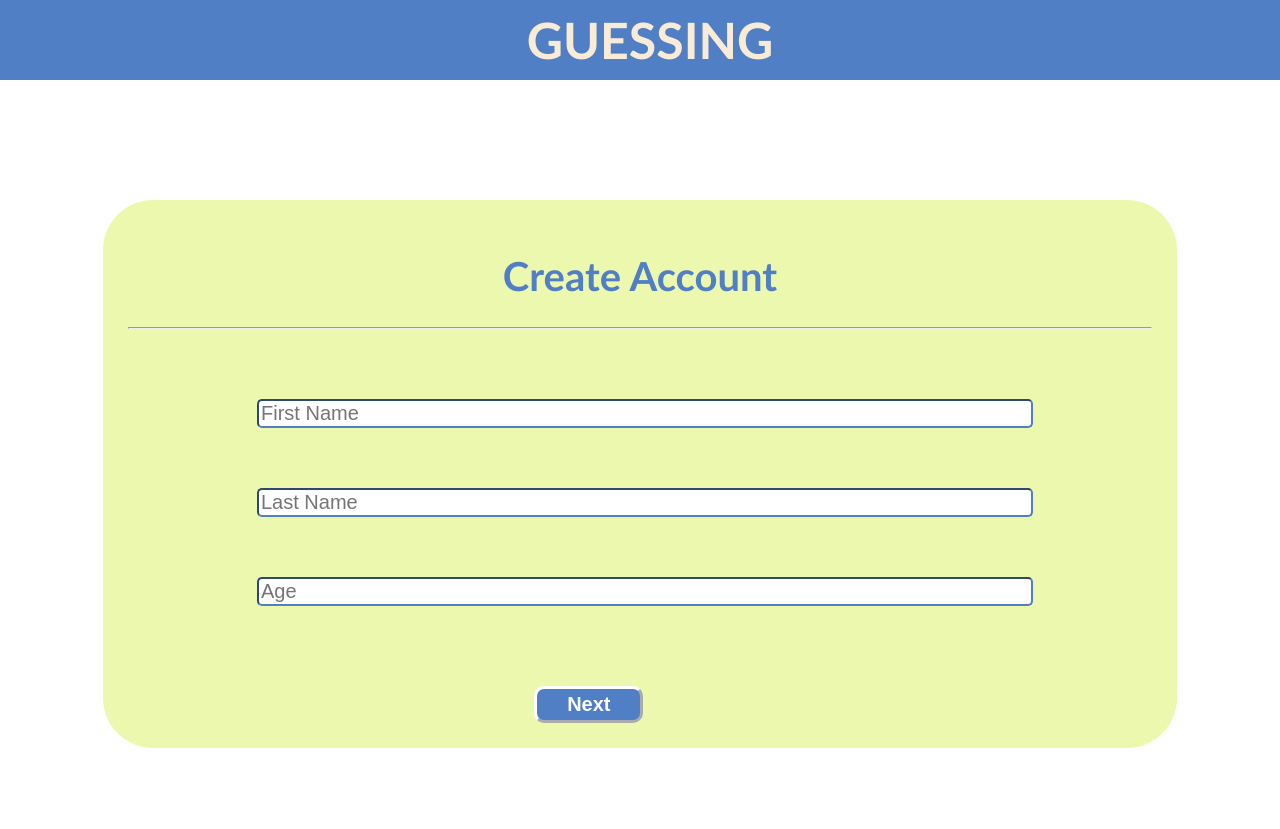
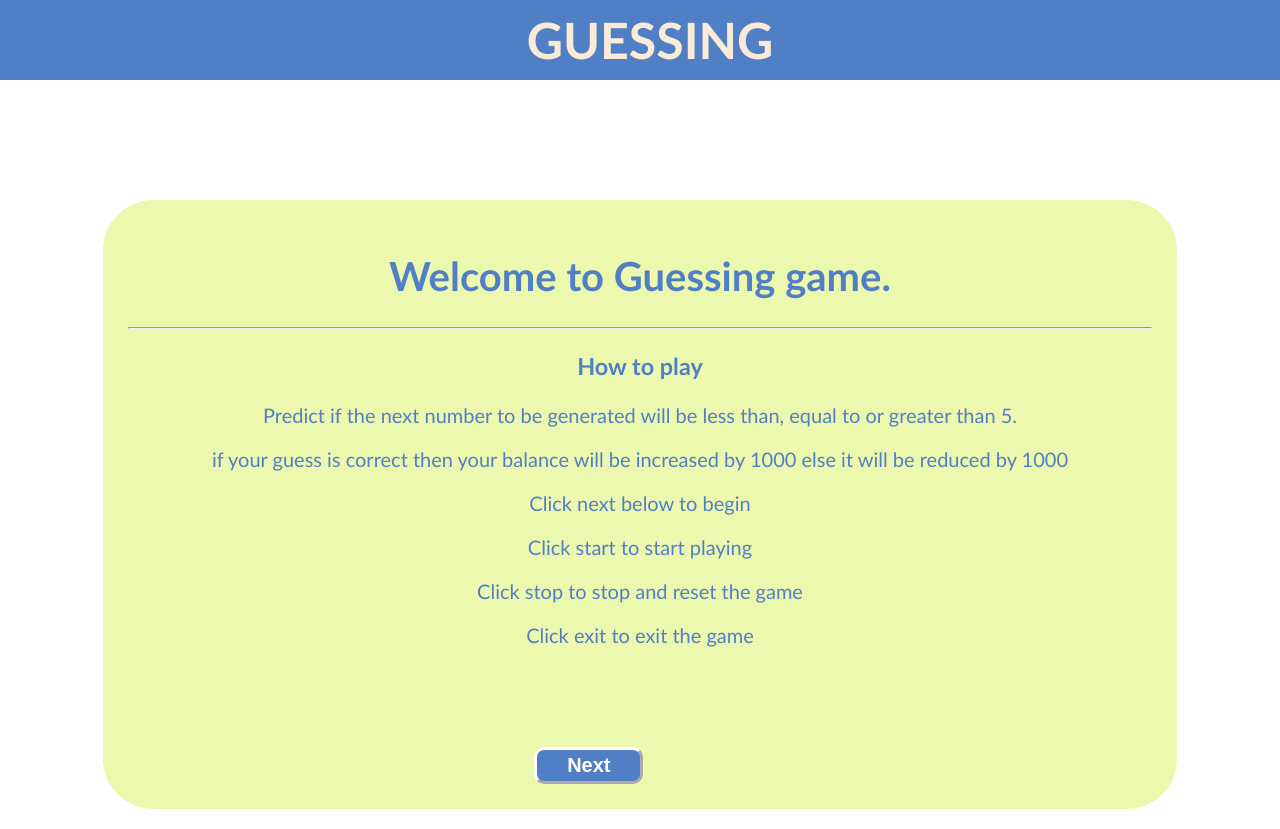
Before and after one commit to FrankNeba/guessing_game, a React (Create React App) app: page / in a window 1280 px wide. Before the commit the page ends 800 px from the top, so only its background shows below. Built offline with nearby package versions, Linux system fonts and the light colour scheme.

Commit message:
game 50%

```diff
--- a/src/App.js
+++ b/src/App.js
@@ -2,7 +2,7 @@ import classes from './App.module.css'
 import Game from './game';
 import './App.css';
 import React, { Component }from 'react';
-import CreateAccount from './createAccount';
+import Welcome from './welcome';
 class App extends Component  {
   state = {
       startgame: false,
@@ -39,7 +39,9 @@ clicked = (pos) =>{
 }
 
   next =  () => {
-    this.setState({startgame: !this.state.startgame})
+    this.setState({startgame: !this.state.startgame,
+    show: false,
+  balance: 1000,})
    console.log(this.state.startgame)
   }
   render(){
@@ -51,7 +53,7 @@ clicked = (pos) =>{
 
       </header></div>
       <div>
-        <CreateAccount startgamestate = {this.next} startgame = {this.state.startgame}/>
+        <Welcome startgamestate = {this.next} startgame = {this.state.startgame}/>
       </div>
 
       <div>
--- /dev/null
+++ b/src/welcome.js
@@ -0,0 +1,24 @@
+import React from "react";
+import classes from './App.module.css';
+const Welcome = (props) => {
+    return(
+        <div className={classes.create} style = {{display: props.startgame? "none":"block" }}>
+           <div ><h1> Welcome to Guessing game.</h1></div>
+
+
+            <hr></hr>
+           <h3>How to play</h3>
+
+            <p>Predict if the next number to be generated will be less than, equal to or greater than 5.</p>
+            <p> if your guess is correct   then your balance will be increased by 1000 else it will be reduced by 1000</p>
+            <p>Click next below to begin</p>
+            <p>Click start to start playing</p>
+            <p>Click stop to stop and reset the game</p>
+            <p>Click exit to exit the game</p>
+            <button className={classes.next} onClick={props.startgamestate}> Next</button>
+        </div>
+
+    );
+};
+
+export default Welcome;
```
